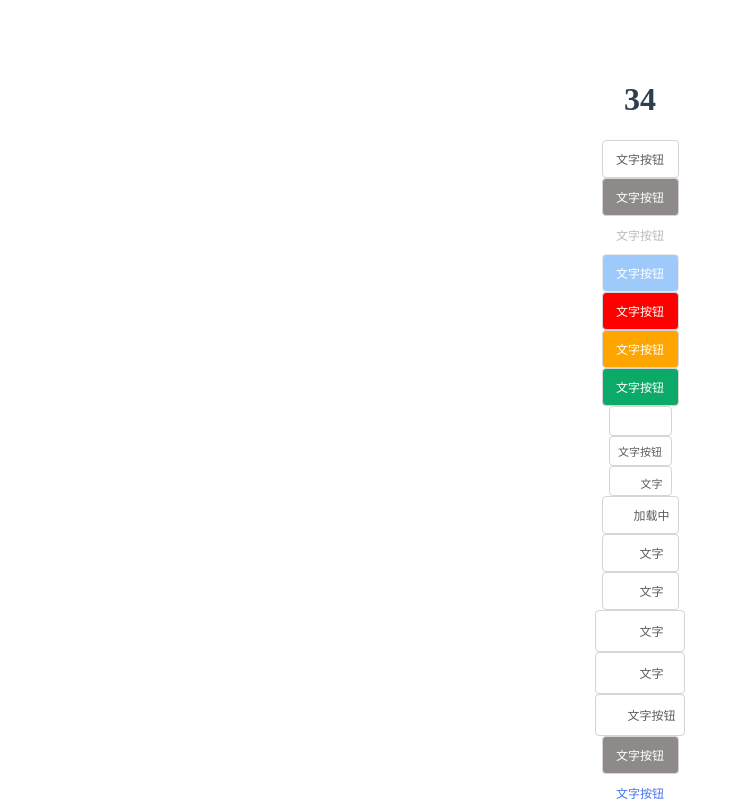
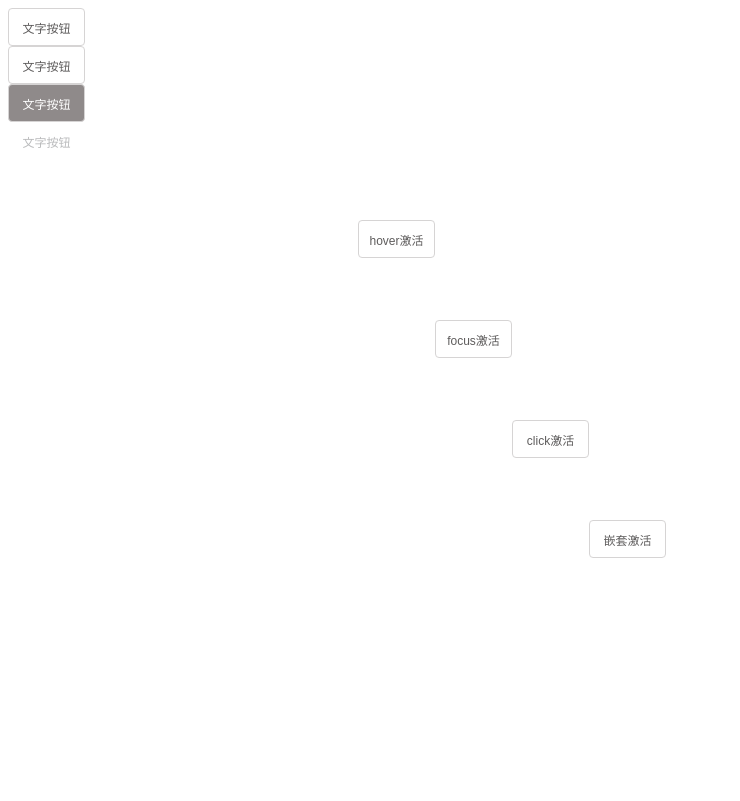
Before and after one commit to liangyanhong-521/Yan-main, a Vue app: page / in a window 1280 px wide. Shown: the top 801 px of the page, without its empty margins (0-740 px from the left). Built offline with nearby package versions, Linux system fonts and the light colour scheme.

Commit message:
popover弹出框

```diff
--- a/src/App.vue
+++ b/src/App.vue
@@ -1,67 +1,82 @@
 <template>
   <div id="app">
-    <h1>34</h1>
     <y-button>文字按钮</y-button>
-    <y-button type="info">文字按钮</y-button>
+    <y-button>文字按钮</y-button>
+    <y-button type="info" @click="handle">文字按钮</y-button>
     <y-button type="text" disabled>文字按钮</y-button>
-    <y-button type="primary" disabled>文字按钮</y-button>
-    <y-button type="error">文字按钮</y-button>
-    <y-button type="warning">文字按钮</y-button>
-    <y-button type="success">文字按钮</y-button>
 
 
-    <y-button size="small" icon="y-icon-yunshangchuan_o"></y-button>
-    <y-button size="small">文字按钮</y-button>
+    <y-popover class = "popover01" trigger="hover" position="right">
+      <y-button slot="button">hover激活</y-button>
+    </y-popover>
 
-       <y-button size="small" icon="y-icon-shanchu">文字</y-button>
+    <y-popover class = "popover02" trigger="focus" position="right">
+      <y-button slot="button">focus激活</y-button>
+    </y-popover>
+
+    <y-popover class = "popover03" trigger="click" position="right">
+      <y-button slot="button">click激活</y-button>
+    </y-popover>
 
 
-
-    <y-button size="middle" loading>加载中</y-button>
-
-
-    <y-button size="middle" icon="y-icon-shanchu">文字</y-button>
-    <y-button size="middle" icon="y-icon-bianji1">文字</y-button>
-
-
-
-    <y-button size="large" icon="y-icon-tianjia1">文字</y-button>
-    <y-button size="large" icon="y-icon-shanchu">文字</y-button>
-    <y-button size="large" icon="y-icon-sousuo_o">文字按钮</y-button>
-
-
-
-    <y-button type="info">文字按钮</y-button>
-    <y-button type="text">文字按钮</y-button>
-    <y-button type="text" disabled>文字按钮</y-button>
-    <y-button size="small" type = "info">文字按钮</y-button>
-    <y-button size="middle" type = "primary" round>文字按钮</y-button>
-    <y-button size="small" type = "error" round>文字按钮</y-button>
-    <y-button size="large" type = "error" round>文字按钮</y-button>
-    <y-button  type = "warning" disabled>文字按钮</y-button>
-    <y-button  type = "success" round disabled>文字按钮</y-button>
-    <y-button size="middle"  type = "success" disabled >文字按钮</y-button>
-    <y-button loading>加载中</y-button>
+    <y-popover class = "popover04" nestable  :visible="visible" position="bottom">
+      <p>这是一段内容这是一段内容确定删除吗？</p>
+      <div style="display:flex;margin-left:90px;margin-top:-10px">
+        <y-button size="small" type="text" @click="visible = false">取消</y-button>
+        <y-button type="primary" size="small" @click="visible = false">确定</y-button>
+      </div>
+      <y-button slot="button" @click="handle">嵌套激活</y-button>
+    </y-popover>
   </div>
 </template>
 
 <script>
-import YButton from './components/button.vue'
+import YButton from "./components/button.vue";
+import YPopover from "./components/Popover.vue";
 
 export default {
-  name: 'App',
+  name: "App",
   components: {
-    YButton
-  }
-}
+    YButton,
+    YPopover,
+  },
+  data(){
+    return{
+      visible: false,
+    }
+  },
+  methods: {
+    handle() {
+      this.visible = true
+    },
+  },
+};
 </script>
 
-<style>
-#app {
-  text-align: center;
-  color: #2c3e50;
-  margin-top: 60px;
-  display: flex;
-  flex-direction: column;
+<style lang="scss" scoped>
+#app{
+  align-items: center;
 }
-</style>
+.popover01{
+  position: relative;
+  left: 350px;
+  top: 60px;
+}
+.popover02{
+  position: relative;
+  left: 350px;
+  top: 160px;
+
+}
+.popover03{
+  position: relative;
+  left: 350px;
+  top: 260px;
+
+}
+.popover04{
+  position: relative;
+  left: 350px;
+  top: 360px;
+}
+</style>>
--- /dev/null
+++ b/src/components/Popover.vue
@@ -0,0 +1,174 @@
+<template>
+  <div class="y-popover">
+    <!-- 弹出框有两个内容，一个是弹出框，一个是按钮 -->
+
+    <div
+      ref="popover"
+      class="y-popover-wrapper"
+      v-if="nestable === false && seeable"
+    >
+      <span class="title">{{ title }}</span>
+      <span class="content">{{ content }}</span>
+    </div>
+
+    <div ref="popover" class="y-popover-wrapper" v-if="nestable && visible">
+      <slot></slot>
+    </div>
+
+    <!-- 按钮的插入点 -->
+    <div ref="button">
+      <slot name="button"></slot>
+    </div>
+  </div>
+</template>
+
+
+<script>
+import YButton from "./button.vue";
+export default {
+  name: "YPopover",
+  components: {
+    YButton,
+  },
+  data() {
+    return {
+      seeable: false,
+    };
+  },
+  props: {
+    //触发方式
+    trigger: {
+      type: String,
+      default: "click",
+      validator: function (value) {
+        return ["hover", "click", "focus"].includes(value);
+      },
+    },
+    //触发的位置
+    position: {
+      type: String,
+      default: "top",
+      validator: function (value) {
+        return ["top", "bottom", "left", "right"].includes(value);
+      },
+    },
+    title: {
+      type: String,
+      default: "标题",
+    },
+    content: {
+      type: String,
+      default: "这是一段弹窗内容这是一段弹窗内容这是一段弹窗内容",
+    },
+    //是否显示嵌套
+    nestable: {
+      type: Boolean,
+      default: false,
+    },
+    visible: {
+      type: Boolean,
+      default: false,
+    },
+  },
+  mounted() {
+    if (this.trigger === "hover") {
+      this.$refs.button.onmouseenter = this.onshow;
+      this.$refs.button.onmouseleave = this.onclose;
+    }
+    if (this.trigger === "click") {
+      this.$refs.button.onclick = this.onshow;
+    }
+    if (this.trigger === "focus") {
+      this.$refs.button.onmousedown = this.onshow;
+      this.$refs.button.onmouseup = this.onclose;
+    }
+  },
+  beforeDestroy() {
+    if (this.trigger === "hover") {
+      this.$refs.button.onmouseenter = this.onshow;
+      this.$refs.button.onmouseleave = this.onclose;
+    }
+    if (this.trigger === "click") {
+      this.$refs.button.onclick = this.onshow;
+    }
+    if (this.trigger === "focus") {
+      this.$refs.button.onmousedown = this.onshow;
+      this.$refs.button.onmouseup = this.onclose;
+    }
+  },
+  methods: {
+    onshow() {
+      this.seeable = true;
+      this.$nextTick(() => {
+        this.positionHandle();
+      });
+    },
+    onclose() {
+      this.seeable = false;
+    },
+    positionHandle() {
+      const { button, popover } = this.$refs;
+      if (button && popover) {
+        let { width, height, top, left} = popover.getBoundingClientRect();
+        // width, height,是弹出框的高和宽
+        // top, left 是按钮相对于浏览器视口的位置。
+
+        let { width:width2 , height: height2 } = button.getBoundingClientRect();
+         // height2 是按钮的高，
+
+        //positions的top和left的视图是弹出框相对与按钮来设置的。
+
+        let positions = {
+          top: {
+            top:  -height + window.pageYOffset,
+            left: -(height+height2)/2 + window.pageXOffset,
+          },
+          bottom: {
+            top: height2 + window.pageYOffset,
+            left: -(height+height2)/2 + window.pageXOffset,
+          },
+          left: {
+            top:   -(height-height2)/2 + window.pageYOffset,
+            left:  -width + window.pageXOffset,
+          },
+          right: {
+            top: -(height-height2)/2 + window.pageYOffset,
+            left:  width2 + window.pageXOffset,
+          },
+        };
+
+        //下面的语句中popover的视图是相对与button组件的视图，即
+        popover.style.left = positions[this.position].left + "px";
+        popover.style.top = positions[this.position].top + "px";
+      }
+    },
+  },
+};
+</script>
+
+<style lang="scss" scoped>
+.y-popover {
+  display: inline-block;
+  position: relative;
+}
+
+.y-popover-wrapper {
+  width: 230px;
+  height: 90px;
+  border: 1px solid transparent;
+  box-shadow: 1px 1px 5px #888888;
+  display: flex;
+  font-size: 14px;
+  flex-direction: column;
+  position:absolute;
+  padding-left: 10px;
+  .title {
+    margin-top: 7px;
+    margin-right: 10px;
+  }
+  .content {
+    margin-top: 10px;
+    margin-right: 10px;
+  }
+}
+</style>
--- a/src/components/button.vue
+++ b/src/components/button.vue
@@ -39,7 +39,8 @@ export default {
           "warning",
           "success",
           "text",
-        ].includes(value);
+          "default"
+        ].indexOf(value) >= 0;
       },
     },
     // 图标按钮
@@ -87,12 +88,13 @@ export default {
       if (this.disabled) {
         return;
       } else {
-        console.log("kkkk");
+        this.$emit("click")
       }
     },
   },
 };
 </script>
+
 <style  lang="scss" scoped>
 .y-button {
   width: 70px;
```
